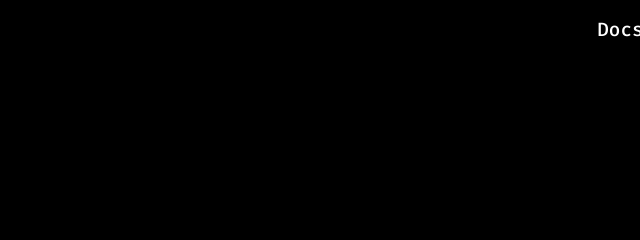
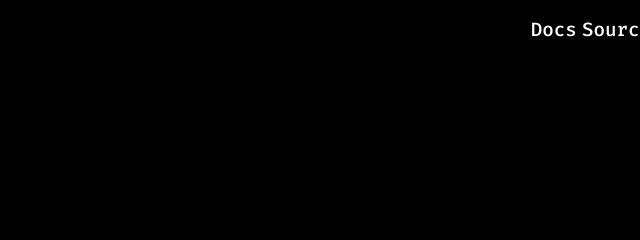
Before and after one commit to just-a-mango/foxweb, a plain HTML site: page index.html in a window 1280 px wide. Shown: the top 240 px of the page, 640-1280 px from the left. Drawn offline with Linux system fonts and the light colour scheme.

Commit message:
Add files via upload

```diff
--- a/index.html
+++ b/index.html
@@ -46,6 +46,21 @@
             color: #38BDF8;
         }
 
+        .source {
+            background-color: transparent;
+            border: 0;
+            font-family: FiraMedium;
+            font-size: larger;
+            position: fixed;
+            top: 2.1%;
+            left: 92.4%;
+            color: white;
+            transition: 0.2s;
+        }
+        .source:hover {
+            color: #a7a7a7;
+        }
+
         .code {
             width: 542;
             height: 536;
@@ -56,7 +71,8 @@
     <body class="background">
         <div style="vertical-align: top; font-family: FiraMedium; color: white; margin: 15px;">
             <p style="font-size: larger;">🦊Fox</p>
-            <button class="docs" onclick="window.open('https://github.com/just-a-mango/foxweb/wiki','_blank')">Docs</button>
+            <button class="source" style="left: 95%;" onclick="window.open('https://github.com/just-a-mango/fox','_blank')">Source</button>
+            <button class="docs" style="left: 91%;" onclick="window.open('https://github.com/just-a-mango/foxweb/wiki','_blank')">Docs</button>
         </div>
         <div>
             <h1 style="position: fixed; top: 35%; left: 50%; transform: translate(-50%, -50%); font-size:66px; color: white;">Fox</h1>
```
